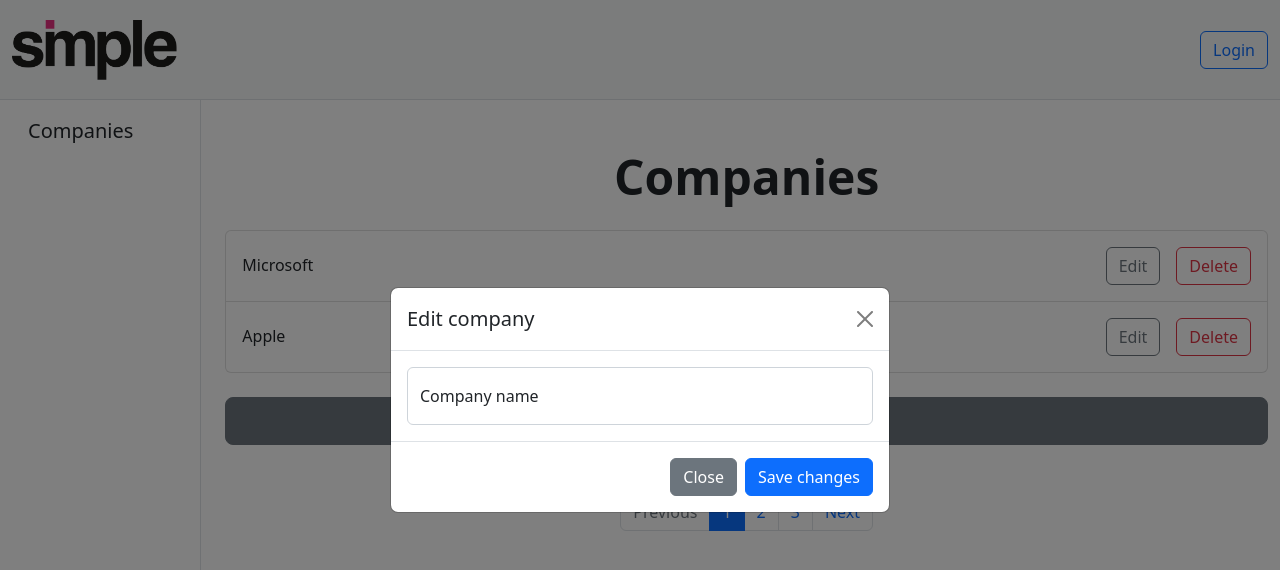
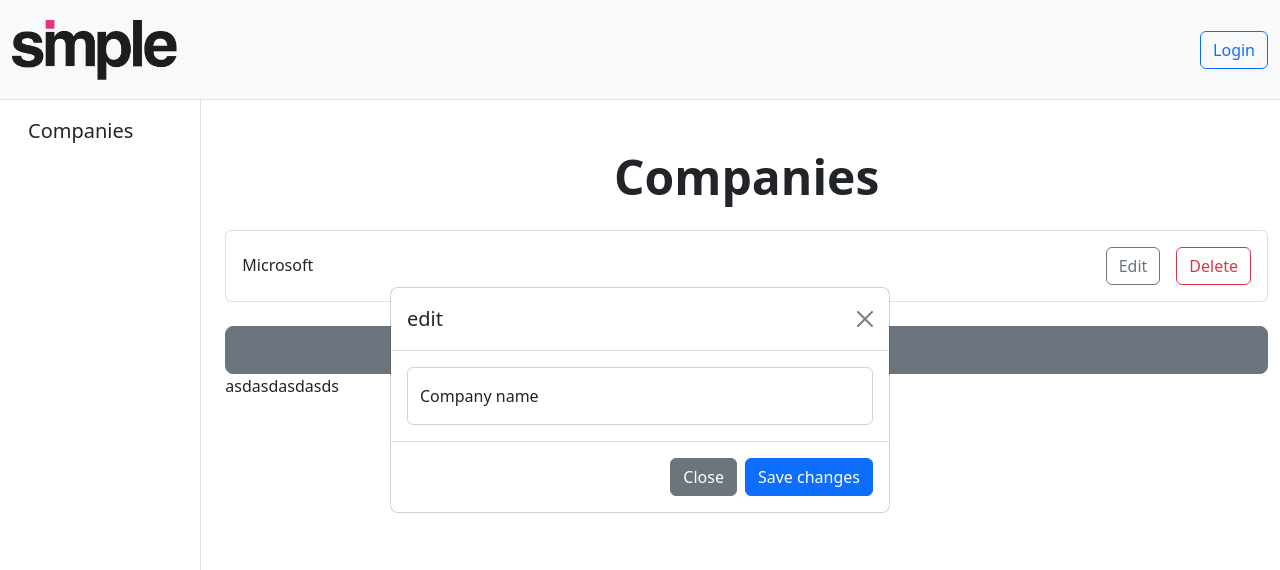
Before and after one commit to EVeligora/simple_react, a React (Create React App) app: page / in a window 1280 px wide. Both pictures are taken after a click on the button "Edit". Shown: the top 570 px of the page. Built offline with nearby package versions, Linux system fonts and the light colour scheme.

Commit message:
onClick actions

```diff
--- a/src/components/Companies/Companies.jsx
+++ b/src/components/Companies/Companies.jsx
@@ -1,6 +1,5 @@
 import Pagination from "../Pagination/Pagination";
 import CompaniesList from "./CompaniesList";
-import CompaniesModals from "./CompaniesModals";
 
 const Companies = () => {
   return (
@@ -8,8 +7,9 @@ const Companies = () => {
       <section className="py-5">
         <div className="mb-5">
           <h1 class="display-5 fw-bold text-center mb-4">Companies</h1>
-          <CompaniesList />
-          <CompaniesModals />
+          <CompaniesList showChildren={true}>
+            <span>asdasdasdasds</span>
+          </CompaniesList>
         </div>
         <Pagination />
       </section>
--- a/src/components/Companies/CompaniesList.jsx
+++ b/src/components/Companies/CompaniesList.jsx
@@ -1,5 +1,18 @@
+import CompaniesModalsAddCompany from "./CompaniesModalsAddCompany";
+import CompaniesModalsDeleteCompany from "./CompaniesModalsDeleteCompany";
+import React, { useState } from 'react';
 
-const CompaniesList = () => {
+const CompaniesList = (props) => {
+  const [companyId, setCompanyId] = React.useState(0);
+  const [showCompanyModal, setShowCompanyModal] = React.useState(false);
+  function onEditClick() {
+    setCompanyId(1);
+    setShowCompanyModal(true);
+  }
+  function onAddClick() {
+    setCompanyId(0);
+    setShowCompanyModal(true);
+  }
   return (
 
     <>
@@ -10,20 +23,7 @@ const CompaniesList = () => {
               <h6 className="mb-0">Microsoft</h6>
             </div>
             <div className="d-flex ms-auto">
-              <button type="button" class="btn btn-outline-secondary" data-bs-toggle="modal" data-bs-target="#editCompany">Edit</button>
-
-              <button type="button" class="btn btn-outline-danger ms-3" data-bs-toggle="modal" data-bs-target="#deleteCompany">Delete</button>
-
-            </div>
-          </div>
-        </div>
-        <div className="list-group-item d-flex gap-3 py-3">
-          <div className="d-flex gap-2 w-100">
-            <div className="d-flex align-items-center">
-              <h6 className="mb-0">Apple</h6>
-            </div>
-            <div className="d-flex ms-auto">
-              <button type="button" class="btn btn-outline-secondary" data-bs-toggle="modal" data-bs-target="#editCompany">Edit</button>
+              <button type="button" class="btn btn-outline-secondary" onClick={onEditClick}>Edit</button>
 
               <button type="button" class="btn btn-outline-danger ms-3" data-bs-toggle="modal" data-bs-target="#deleteCompany">Delete</button>
 
@@ -33,11 +33,13 @@ const CompaniesList = () => {
       </div>
       <div className="row">
         <div className="col w-100">
-          <button type="button" class="btn btn-secondary btn-lg w-100" data-bs-toggle="modal" data-bs-target="#addCompany">Add company</button>
+          <button type="button" class="btn btn-secondary btn-lg w-100" onClick={onAddClick}>Add company</button>
         </div>
       </div>
+      {props.showChildren && props.children}
+      {showCompanyModal && <CompaniesModalsAddCompany id={companyId} OnCancel={() => { setCompanyId(0); setShowCompanyModal(false); }} />}
+      {/* <CompaniesModalsDeleteCompany /> */}
     </>
-
   );
 };
 
--- a/src/components/Companies/CompaniesModals.jsx
+++ /dev/null
@@ -1,17 +0,0 @@
-import CompaniesModalsAddCompany from "./CompaniesModalsAddCompany";
-import CompaniesModalsEditCompany from "./CompaniesModalsEditCompany";
-import CompaniesModalsDeleteCompany from "./CompaniesModalsDeleteCompany";
-
-const CompaniesModals = () => {
-  return (
-    <>
-      <CompaniesModalsAddCompany />
-      <CompaniesModalsEditCompany />
-      <CompaniesModalsDeleteCompany />
-
-    </>
-
-  );
-};
-
-export default CompaniesModals;
--- a/src/components/Companies/CompaniesModalsAddCompany.jsx
+++ b/src/components/Companies/CompaniesModalsAddCompany.jsx
@@ -1,14 +1,21 @@
-const CompaniesModalsAddCompany = () => {
+const CompaniesModalsAddCompany = (props) => {
+  function close() {
+    if (props.OnCancel) {
+      props.OnCancel();
+    }
+  }
+
   return (
     <>
-
       {/* Modal Add company*/}
-      <div className="modal fade" id="addCompany" tabIndex={-1} aria-labelledby="addCompanyLabel" aria-hidden="true">
+      <div className="modal fade show d-block" id="addCompany" tabIndex={-1} aria-labelledby="addCompanyLabel">
         <div className="modal-dialog modal-dialog-centered">
           <div className="modal-content">
             <div className="modal-header">
-              <h5 className="modal-title" id="addCompanyLabel">Add company</h5>
-              <button type="button" className="btn-close" data-bs-dismiss="modal" aria-label="Close" />
+              <h5 className="modal-title" id="addCompanyLabel">
+                {props.id > 0 ? 'edit' : 'add'}
+              </h5>
+              <button type="button" className="btn-close" data-bs-dismiss="modal" aria-label="Close" onClick={close} />
             </div>
             <div className="modal-body">
               <form className="">
@@ -19,7 +26,7 @@ const CompaniesModalsAddCompany = () => {
               </form>
             </div>
             <div className="modal-footer">
-              <button type="button" className="btn btn-secondary" data-bs-dismiss="modal">Close</button>
+              <button type="button" className="btn btn-secondary" data-bs-dismiss="modal" onClick={close}>Close</button>
               <button type="button" className="btn btn-primary">Save changes</button>
             </div>
           </div>
--- a/src/components/Companies/CompaniesModalsEditCompany.jsx
+++ /dev/null
@@ -1,32 +0,0 @@
-const CompaniesModalsEditCompany = () => {
-  return (
-    <>
-      {/* Modal Edit company*/}
-      <div className="modal fade" id="editCompany" tabIndex={-1} aria-labelledby="editCompanyLabel" aria-hidden="true">
-        <div className="modal-dialog modal-dialog-centered">
-          <div className="modal-content">
-            <div className="modal-header">
-              <h5 className="modal-title" id="editCompanyLabel">Edit company</h5>
-              <button type="button" className="btn-close" data-bs-dismiss="modal" aria-label="Close" />
-            </div>
-            <div className="modal-body">
-              <form className="">
-                <div className="form-floating">
-                  <input type="text" className="form-control" id="floatingInput" placeholder="Company name" />
-                  <label htmlFor="floatingInput">Company name</label>
-                </div>
-              </form>
-            </div>
-            <div className="modal-footer">
-              <button type="button" className="btn btn-secondary" data-bs-dismiss="modal">Close</button>
-              <button type="button" className="btn btn-primary">Save changes</button>
-            </div>
-          </div>
-        </div>
-      </div>
-    </>
-
-  );
-};
-
-export default CompaniesModalsEditCompany;
--- a/src/index.js
+++ b/src/index.js
@@ -3,7 +3,6 @@ import ReactDOM from 'react-dom/client';
 import './index.css';
 import App from './App';
 import reportWebVitals from './reportWebVitals';
-import '../node_modules/bootstrap/dist/js/bootstrap.bundle.min.js';
 
 const root = ReactDOM.createRoot(document.getElementById('root'));
 root.render(
```
